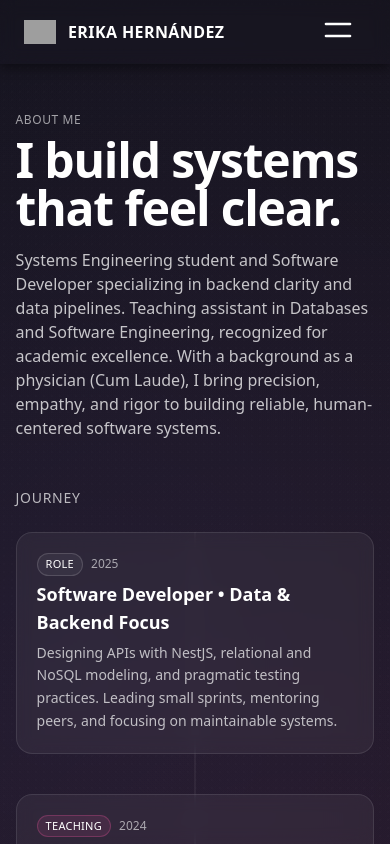
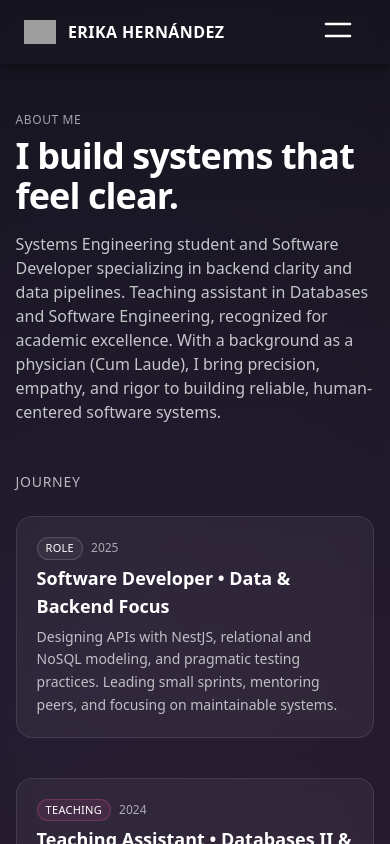
Before and after one commit to erikaalexandrah1/erika-portfolio, a React (Vite) app: page /about in a window 390 px wide. Built offline with nearby package versions, Linux system fonts and the light colour scheme; grey boxes are pictures that could not be loaded.

Commit message:
fix: mobile responsiveness (timeline + hero scale)

```diff
--- a/src/scenes/About.jsx
+++ b/src/scenes/About.jsx
@@ -113,7 +113,7 @@ export default function About() {
               <div className="text-xs text-white/60 uppercase tracking-wider">
                 About me
               </div>
-              <h1 className="mt-2 text-5xl md:text-7xl font-extrabold tracking-tight">
+              <h1 className="mt-2 text-4xl sm:text-5xl md:text-7xl font-extrabold tracking-tight">
                 I build systems that feel clear.
               </h1>
               <p className="mt-4 max-w-2xl text-white/75">
@@ -135,9 +135,9 @@ export default function About() {
               Journey
             </motion.h2>
 
-            {/* Línea central */}
+            {/* Línea central (solo desktop; en móvil el timeline es de una columna) */}
             <div className="relative mt-6">
-              <div className="absolute left-1/2 top-0 -translate-x-1/2 h-full w-px bg-white/10" />
+              <div className="hidden md:block absolute left-1/2 top-0 -translate-x-1/2 h-full w-px bg-white/10" />
 
               <div className="flex flex-col gap-10">
                 {TIMELINE.map((item, i) => {
--- a/src/scenes/Home.jsx
+++ b/src/scenes/Home.jsx
@@ -44,7 +44,7 @@ export default function Home() {
 
             <motion.h1
               {...fadeSlide(0, 18, 0.7)}
-              className="mt-4 text-5xl md:text-7xl font-extrabold tracking-tight text-white"
+              className="mt-4 text-4xl sm:text-5xl md:text-7xl font-extrabold tracking-tight text-white"
             >
               Building clear systems. <br className="hidden md:block" />
               Teaching what matters.
--- a/src/scenes/Projects.jsx
+++ b/src/scenes/Projects.jsx
@@ -54,7 +54,7 @@ export default function Projects() {
               </span>
               <span>Selected work</span>
             </div>
-            <h1 className="mt-3 text-5xl md:text-7xl font-extrabold tracking-tight">Projects</h1>
+            <h1 className="mt-3 text-4xl sm:text-5xl md:text-7xl font-extrabold tracking-tight">Projects</h1>
           </motion.div>
 
           <motion.p className="mt-4 max-w-2xl text-white/70" style={{ y: y2 }} {...fadeUp(0.05)}>
```
Also changed, not shown: .claude/launch.json.
